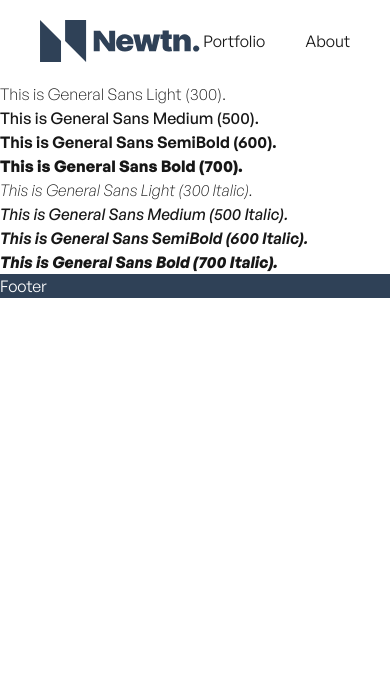
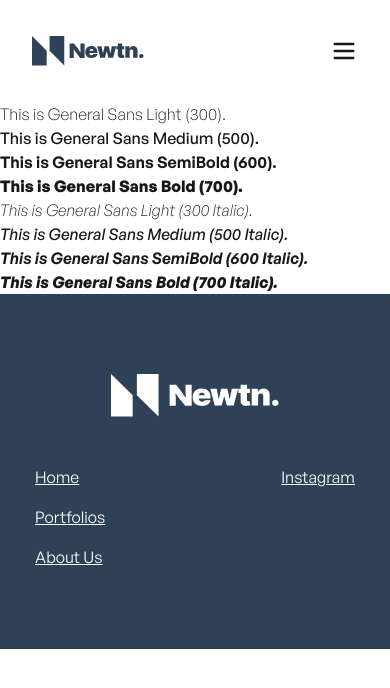
Before and after one commit to fragern/newtn-website, a Next.js app: page / in a window 390 px wide. Shown: the top 688 px of the page. Built offline with nearby package versions, Linux system fonts and the light colour scheme.

Commit message:
[feat] header and footer. for mobile view too

```diff
--- a/package.json
+++ b/package.json
@@ -12,6 +12,7 @@
     "prepare": "husky install"
   },
   "dependencies": {
+    "lucide-react": "^0.474.0",
     "next": "15.1.6",
     "react": "^19.0.0",
     "react-dom": "^19.0.0"
--- a/src/app/_components/Footer.tsx
+++ b/src/app/_components/Footer.tsx
@@ -1,8 +1,41 @@
+import Image from "next/image";
+import Link from "next/link";
+
 const Footer = () => {
   return (
-    <div className="bg-primary text-white">
-      <p>Footer</p>
-    </div>
+    <footer className="w-screen bg-primary text-white">
+      <div className="flex flex-col items-center justify-between px-8 py-20 sm:flex-row">
+        <Image
+          src="/assets/logos/newtn/icon-text/white.svg"
+          alt="Snowflake"
+          height={1000}
+          width={1000}
+          className="h-auto w-[168px]"
+        />
+        <div className="mt-12 flex justify-between gap-44 md:mt-0 md:gap-56">
+          <div className="flex flex-col gap-4">
+            <Link href="/">
+              <p className="underline hover:no-underline">Home</p>
+            </Link>
+            <Link href="/portfolio">
+              <p className="underline hover:no-underline">Portfolios</p>
+            </Link>
+            <Link href="/about">
+              <p className="underline hover:no-underline">About Us</p>
+            </Link>
+          </div>
+          <div className="flex flex-col gap-4">
+            <Link
+              href="https://instagram.com/newtn.id"
+              target="_blank"
+              rel="noopener noreferrer"
+            >
+              <p className="underline hover:no-underline">Instagram</p>
+            </Link>
+          </div>
+        </div>
+      </div>
+    </footer>
   );
 };
 export default Footer;
--- a/src/app/_components/Header.tsx
+++ b/src/app/_components/Header.tsx
@@ -1,18 +1,73 @@
+"use client";
+
+import { useState } from "react";
 import Link from "next/link";
+import { Menu, X } from "lucide-react";
 
 import NewtonLogo from "@/assets/icons/NewtonLogo";
 
-const Header = () => {
+export default function Navbar() {
+  const [isOpen, setIsOpen] = useState(false);
+
   return (
-    <div className="flex items-center justify-between bg-white px-10 py-5">
-      <Link href="/" className="w-40 text-primary">
+    <nav className="flex items-center justify-between bg-white px-8 py-9">
+      <Link href="/" className="w-28 text-primary md:w-40">
         <NewtonLogo />
       </Link>
-      <div className="flex gap-10">
-        <Link href="/portfolio">Portfolio</Link>
-        <Link href="/about">About</Link>
+
+      {/* Desktop Menu */}
+      <div className="hidden items-center gap-10 md:flex">
+        <Link href="/portfolio" className="hover:text-primary-60">
+          Portfolio
+        </Link>
+        <Link href="/about" className="hover:text-primary-60">
+          About
+        </Link>
+        <Link
+          href="https://wa.me/6282333870963"
+          target="_blank"
+          rel="noopener noreferrer"
+        >
+          <div className="rounded-full border-2 border-secondary bg-primary-60 px-4 py-2 text-white hover:bg-primary">
+            Contact
+          </div>
+        </Link>
       </div>
-    </div>
+
+      {/* Mobile Menu Button */}
+      <button className="md:hidden" onClick={() => setIsOpen(!isOpen)}>
+        {isOpen ? <X size={28} /> : <Menu size={28} />}
+      </button>
+
+      {/* Mobile Menu */}
+      {isOpen && (
+        <div className="absolute left-0 top-20 flex w-full flex-col items-center gap-6 bg-white py-6 shadow-md md:hidden">
+          <Link
+            href="/portfolio"
+            className="hover:text-primary-60"
+            onClick={() => setIsOpen(false)}
+          >
+            Portfolio
+          </Link>
+          <Link
+            href="/about"
+            className="hover:text-primary-60"
+            onClick={() => setIsOpen(false)}
+          >
+            About
+          </Link>
+          <Link
+            href="https://wa.me/6282333870963"
+            target="_blank"
+            rel="noopener noreferrer"
+            onClick={() => setIsOpen(false)}
+          >
+            <div className="rounded-full border-2 border-secondary bg-primary-60 px-4 py-2 text-white hover:bg-primary">
+              Contact
+            </div>
+          </Link>
+        </div>
+      )}
+    </nav>
   );
-};
-export default Header;
+}
--- a/src/app/_components/sections/ContactUs.tsx
+++ b/src/app/_components/sections/ContactUs.tsx
@@ -12,7 +12,7 @@ const ContactUs = () => {
           LET&apos;S BRING YOUR IDEAS TO LIFE.
         </h1>
         <p className="max-w-[400px] text-2xl text-black">
-          Tell us a abit about your project, and we&apos;ll get back to yous
+          Tell us a bit about your project, and we&apos;ll get back to yous
           soon!
         </p>
       </div>
@@ -42,7 +42,7 @@ const ContactUs = () => {
             />
           </div>
           <div>
-            <button className="rounded-full bg-primary-60 px-8 py-4 font-medium text-white">
+            <button className="rounded-full bg-primary px-8 py-4 font-medium text-white hover:bg-white hover:text-primary">
               Send Your Idea
             </button>
           </div>
```
Also changed, not shown: 1 other file (tests, documents, lock files or other folders).
